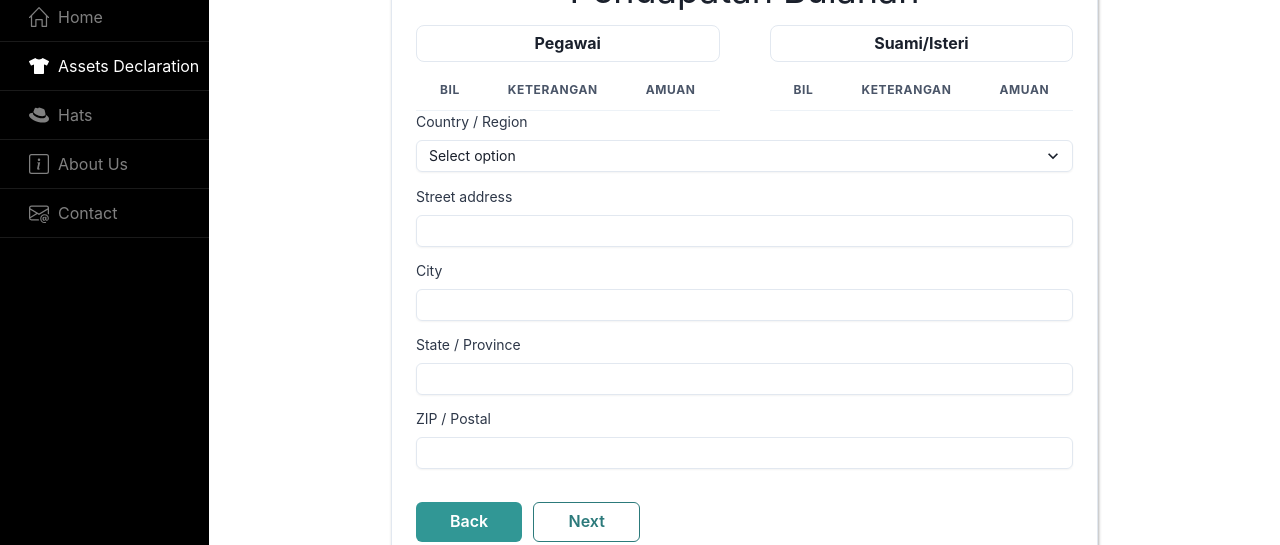
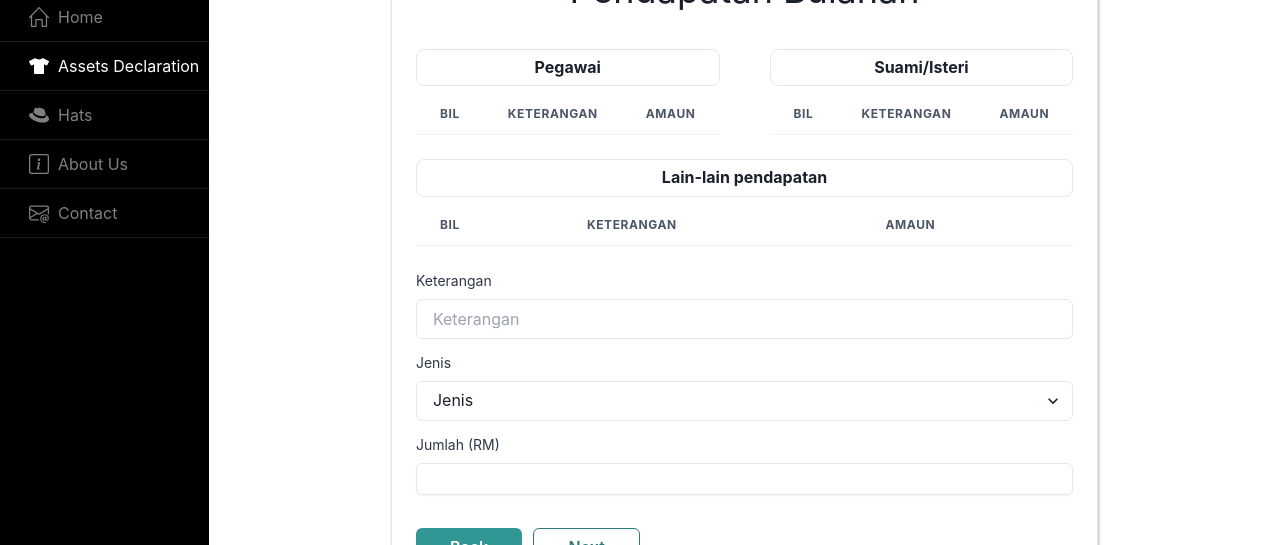
Before and after one commit to AlifBrahim/assets-declaration-uum, a Next.js app: page /assets-declaration in a window 1280 px wide. Both pictures are taken after a click on the button "Next". Shown: the part 173-718 px from the top of the page. Built offline with nearby package versions, Linux system fonts and the light colour scheme.

Commit message:
Complete input fields for the Pendapatan Bulanan & Maklumat Harta

```diff
--- a/pages/assets-declaration/Form2.js
+++ b/pages/assets-declaration/Form2.js
@@ -15,6 +15,7 @@ export const Form2 = () => {
             <Heading w="100%" textAlign={"center"} fontWeight="normal" mb="2%">
                 Pendapatan Bulanan
             </Heading>
+            <br/>
             <Flex direction="row" justify="space-between">
                 <Box>
                     <Box borderWidth="1px" borderRadius="lg" p="2" mb="2">
@@ -25,7 +26,7 @@ export const Form2 = () => {
                             <Tr>
                                 <Th>BIL</Th>
                                 <Th>KETERANGAN</Th>
-                                <Th>AMUAN</Th>
+                                <Th>AMAUN</Th>
                             </Tr>
                         </Thead>
                         <Tbody>
@@ -45,7 +46,7 @@ export const Form2 = () => {
                             <Tr>
                                 <Th>BIL</Th>
                                 <Th>KETERANGAN</Th>
-                                <Th>AMUAN</Th>
+                                <Th>AMAUN</Th>
                             </Tr>
                         </Thead>
                         <Tbody>
@@ -54,9 +55,28 @@ export const Form2 = () => {
                     </Table>
                 </Box>
             </Flex>
+            <br/>
+            <Box>
+                <Box borderWidth="1px" borderRadius="lg" p="2" mb="2">
+                    <Heading textAlign={"center"} size="sm">Lain-lain pendapatan</Heading>
+                </Box>
+                <Table variant="simple">
+                    <Thead>
+                        <Tr>
+                            <Th>BIL</Th>
+                            <Th>KETERANGAN</Th>
+                            <Th>AMAUN</Th>
+                        </Tr>
+                    </Thead>
+                    <Tbody>
+                        {/* Your rows for the first table go here */}
+                    </Tbody>
+                </Table>
+            </Box>
+            <br/>
             <FormControl>
                 <FormLabel
-                    htmlFor="country"
+                    htmlFor="keterangan"
                     fontSize="sm"
                     fontWeight="md"
                     color="gray.700"
@@ -64,28 +84,19 @@ export const Form2 = () => {
                         color: "gray.50"
                     }}
                 >
-                    Country / Region
+                    Keterangan
                 </FormLabel>
-                <Select
-                    id="country"
-                    name="country"
-                    autoComplete="country"
-                    placeholder="Select option"
-                    focusBorderColor="brand.400"
-                    shadow="sm"
-                    size="sm"
-                    w="full"
-                    rounded="md"
+                < Input
+                    id='keterangan'
+                    name='keterangan'
+                    placeholder='Keterangan'
                 >
-                    <option>United States</option>
-                    <option>Canada</option>
-                    <option>Mexico</option>
-                </Select>
+                </Input>
             </FormControl>
 
             <FormControl as={GridItem} colSpan={6}>
                 <FormLabel
-                    htmlFor="street_address"
+                    htmlFor="salary_jenis"
                     fontSize="sm"
                     fontWeight="md"
                     color="gray.700"
@@ -94,13 +105,35 @@ export const Form2 = () => {
                     }}
                     mt="2%"
                 >
-                    Street address
+                    Jenis
+                </FormLabel>
+                <Select
+                    id="salary_jenis"
+                    name="salary_jenis"
+                    placeholder="Jenis"
+                >
+                    <option value="option1">Option 1</option>
+                    <option value="option2">Option 2</option>
+                </Select>
+            </FormControl>
+
+            <FormControl as={GridItem} colSpan={[6, 6, null, 2]}>
+                <FormLabel
+                    htmlFor="salary_jumlah"
+                    fontSize="sm"
+                    fontWeight="md"
+                    color="gray.700"
+                    _dark={{
+                        color: "gray.50"
+                    }}
+                    mt="2%"
+                >
+                    Jumlah (RM)
                 </FormLabel>
                 <Input
-                    type="text"
-                    name="street_address"
-                    id="street_address"
-                    autoComplete="street-address"
+                    type="number"
+                    name="salary_jumlah"
+                    id="salary_jumlah"
                     focusBorderColor="brand.400"
                     shadow="sm"
                     size="sm"
@@ -109,83 +142,6 @@ export const Form2 = () => {
                 />
             </FormControl>
 
-            <FormControl as={GridItem} colSpan={[6, 6, null, 2]}>
-                <FormLabel
-                    htmlFor="city"
-                    fontSize="sm"
-                    fontWeight="md"
-                    color="gray.700"
-                    _dark={{
-                        color: "gray.50"
-                    }}
-                    mt="2%"
-                >
-                    City
-                </FormLabel>
-                <Input
-                    type="text"
-                    name="city"
-                    id="city"
-                    autoComplete="city"
-                    focusBorderColor="brand.400"
-                    shadow="sm"
-                    size="sm"
-                    w="full"
-                    rounded="md"
-                />
-            </FormControl>
-
-            <FormControl as={GridItem} colSpan={[6, 3, null, 2]}>
-                <FormLabel
-                    htmlFor="state"
-                    fontSize="sm"
-                    fontWeight="md"
-                    color="gray.700"
-                    _dark={{
-                        color: "gray.50"
-                    }}
-                    mt="2%"
-                >
-                    State / Province
-                </FormLabel>
-                <Input
-                    type="text"
-                    name="state"
-                    id="state"
-                    autoComplete="state"
-                    focusBorderColor="brand.400"
-                    shadow="sm"
-                    size="sm"
-                    w="full"
-                    rounded="md"
-                />
-            </FormControl>
-
-            <FormControl as={GridItem} colSpan={[6, 3, null, 2]}>
-                <FormLabel
-                    htmlFor="postal_code"
-                    fontSize="sm"
-                    fontWeight="md"
-                    color="gray.700"
-                    _dark={{
-                        color: "gray.50"
-                    }}
-                    mt="2%"
-                >
-                    ZIP / Postal
-                </FormLabel>
-                <Input
-                    type="text"
-                    name="postal_code"
-                    id="postal_code"
-                    autoComplete="postal-code"
-                    focusBorderColor="brand.400"
-                    shadow="sm"
-                    size="sm"
-                    w="full"
-                    rounded="md"
-                />
-            </FormControl>
         </>
     )
 }
--- a/pages/assets-declaration/Form3.js
+++ b/pages/assets-declaration/Form3.js
@@ -1,93 +1,146 @@
-import { useState } from 'react'
+import React from "react";
 import {
-    Progress,
     Box,
-    ButtonGroup,
     Button,
-    Heading,
-    Flex,
     FormControl,
-    GridItem,
     FormLabel,
     Input,
-    Select,
-    SimpleGrid,
-    InputLeftAddon,
-    InputGroup,
-    Textarea,
-    FormHelperText,
-    InputRightElement,
-} from '@chakra-ui/react'
-
-import { useToast } from '@chakra-ui/react'
-import React from 'react'
-import Layout from 'components/Layout'
+    VStack,
+    Flex, Table, Thead, Tbody, Tr, Th, Td, TableCaption, Spacer, Heading, Select
+} from "@chakra-ui/react";
 
 export const Form3 = () => {
-    const [show, setShow] = useState(false)
-    const handleClick = () => setShow(!show)
     return (
         <>
-            <Heading w="100%" textAlign={"center"} fontWeight="normal">
-                Social Handles
+            <Heading w="100%" textAlign={"center"} fontWeight="normal" mb="2%">
+                Maklumat Harta
             </Heading>
-            <SimpleGrid columns={1} spacing={6}>
-                <FormControl as={GridItem} colSpan={[3, 2]}>
-                    <FormLabel
-                        fontSize="sm"
-                        fontWeight="md"
-                        color="gray.700"
-                        _dark={{
-                            color: "gray.50"
-                        }}
+
+            <br/>
+            <Box overflowX="auto">
+                <Table variant="simple" size="sm">
+                    <Thead>
+                        <Tr>
+                            <Th>BIL</Th>
+                            <Th>JENIS</Th>
+                            <Th>PEMILIK</Th>
+                            <Th>KETERANGAN HARTA</Th>
+                            <Th>NO SIJIL PENDAFTARAN</Th>
+                            <Th>TARIKH PEMILIKAN</Th>
+                            <Th>JUMLAH KUANTITI</Th>
+                            <Th>UKURAN KUANTITI</Th>
+                            <Th>NILAI PEROLEH HARTA</Th>
+                            <Th>ANGGARAN NILAI SEMASA</Th>
+                            <Th>CARA DIPEROLEHI</Th>
+                        </Tr>
+                    </Thead>
+                    <Tbody>
+                        {/* Your rows for the first table go here */}
+                    </Tbody>
+                </Table>
+            </Box>
+            <br/>
+        <VStack spacing={5}>
+            <Box w="500px">
+                <FormControl id="jenisHarta">
+                    <FormLabel>Jenis Harta</FormLabel>
+                    <Select
+                        id="jenisHarta"
                     >
-                        Website
-                    </FormLabel>
-                    <InputGroup size="sm">
-                        <InputLeftAddon
-                            bg="gray.50"
-                            _dark={{
-                                bg: "gray.800"
-                            }}
-                            color="gray.500"
-                            rounded="md"
-                        >
-                            http://
-                        </InputLeftAddon>
-                        <Input
-                            type="tel"
-                            placeholder="www.example.com"
-                            focusBorderColor="brand.400"
-                            rounded="md"
-                        />
-                    </InputGroup>
+                        <option value="saham">Saham</option>
+                        <option value="tanah">Tanah</option>
+                        <option value="kenderaan">Kenderaan</option>
+                        <option value="lain">Lain-lain</option>
+                    </Select>
                 </FormControl>
 
-                <FormControl id="email" mt={1}>
-                    <FormLabel
-                        fontSize="sm"
-                        fontWeight="md"
-                        color="gray.700"
-                        _dark={{
-                            color: "gray.50"
-                        }}
+                <FormControl id="pemilikHarta">
+                    <FormLabel>Pemilik Harta</FormLabel>
+                    <Select
+                        id = "pemilikHarta"
                     >
-                        About
-                    </FormLabel>
-                    <Textarea
-                        placeholder="you@example.com"
-                        rows={3}
-                        shadow="sm"
-                        focusBorderColor="brand.400"
-                        fontSize={{
-                            sm: "sm"
-                        }}
-                    />
-                    <FormHelperText>
-                        Brief description for your profile. URLs are hyperlinked.
-                    </FormHelperText>
+                        <option value="sendiri">Sendiri</option>
+                        <option value="isteri">Isteri/Suami</option>
+                        <option value="anak">Anak</option>
+                        <option value="lain">Lain-lain</option>
+                    </Select>
                 </FormControl>
-            </SimpleGrid>
+
+                <FormControl id="keteranganHarta">
+                    <FormLabel>Keterangan Harta</FormLabel>
+                    <Input type="text" />
+                </FormControl>
+
+                <FormControl id="alamatHarta">
+                    <FormLabel>Alamat Harta</FormLabel>
+                    <Input type="text" />
+                </FormControl>
+
+                <FormControl id="poskod">
+                    <FormLabel>Poskod</FormLabel>
+                    <Input type="text" />
+                </FormControl>
+
+                <FormControl id="bandar">
+                    <FormLabel>Bandar</FormLabel>
+                    <Input type="text" />
+                </FormControl>
+
+                <FormControl id="negeri">
+                    <FormLabel>Negeri</FormLabel>
+                    <Input type="text" />
+                </FormControl>
+
+                <FormControl id="noSijilPendaftaran">
+                    <FormLabel>No. Sijil Pendaftaran</FormLabel>
+                    <Input type="text" />
+                </FormControl>
+
+                <FormControl id="tarikhPemilikan">
+                    <FormLabel>Tarikh Pemilikan</FormLabel>
+                    <Input type="date" />
+                </FormControl>
+
+                <FormControl id="jumlahKuantiti">
+                    <FormLabel>Jumlah Kuantiti</FormLabel>
+                    <Input type="number" />
+                </FormControl>
+
+                <FormControl id="ukuranKuantiti">
+                    <FormLabel>Ukuran Kuantiti</FormLabel>
+                    <Input type="number" />
+                </FormControl>
+
+                <FormControl id="nilaiPerolehanHarta">
+                    <FormLabel>Nilai Perolehan Harta</FormLabel>
+                    <Input type="number" />
+                </FormControl>
+
+                <FormControl id="anggaranNilaiSemasa">
+                    <FormLabel>Anggaran Nilai Semasa</FormLabel>
+                    <Input type="number" />
+                </FormControl>
+
+                <FormControl id="keteranganLain">
+                    <FormLabel>Keterangan Lain (Jika Ada)</FormLabel>
+                    <Input type="text" />
+                </FormControl>
+
+                <FormControl id="caraDiperolehi">
+                    <FormLabel>Cara Diperolehi</FormLabel>
+                    <Select>
+                        <option value="belian">Belian</option>
+                        <option value="hadiah">Hadiah</option>
+                        <option value="warisan">Warisan</option>
+                        <option value="lain">Lain-lain</option>
+                    </Select>
+                </FormControl>
+
+                <Button colorScheme="red" mt={5}>
+                    Tambah
+                </Button>
+            </Box>
+        </VStack>
         </>
-    )
-}
+    );
+};
```
